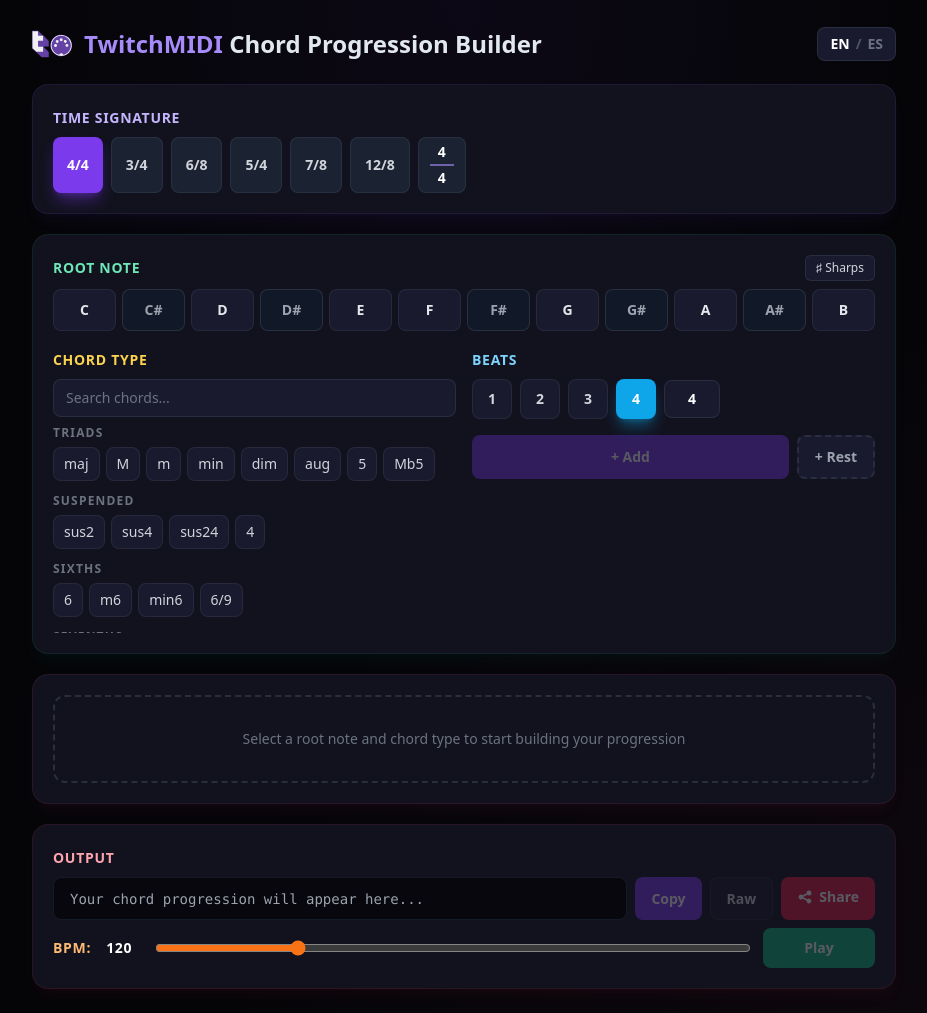
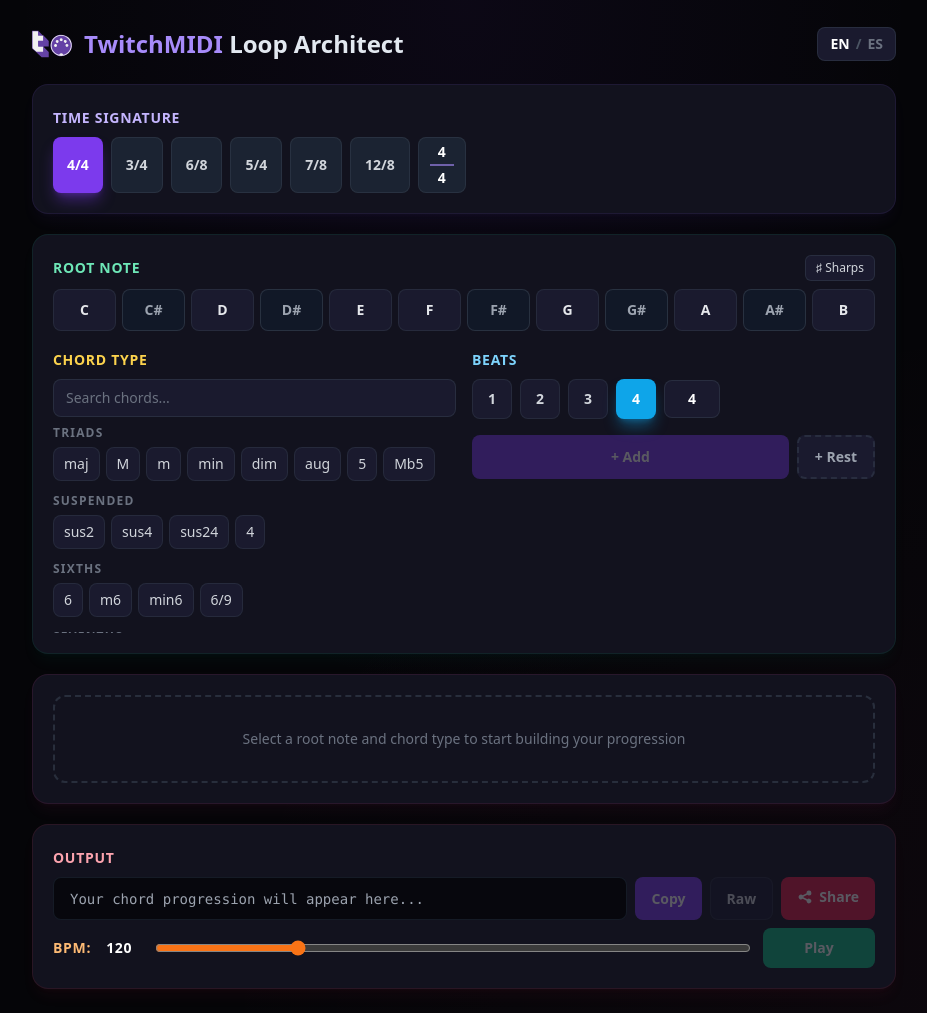
Before and after one commit to rafaelpernil2/TwitchMIDI-ChordProgressionBuilder, an Astro site: page / in a window 1280 px wide. Shown: the whole page, without its empty margins (176-1103 px from the left). Built offline with nearby package versions, Linux system fonts and the light colour scheme; Astro itself is replaced by a stand-in of ours.

Commit message:
feat: Rename to Loop Architect from Chord Progression Builder

```diff
--- a/src/layouts/Layout.astro
+++ b/src/layouts/Layout.astro
@@ -4,7 +4,7 @@ interface Props {
   description?: string;
 }
 
-const { title, description = "Build, preview, and share chord progressions for TwitchMIDI. Visual builder with 140+ chord types, audio playback, and instant sharing." } = Astro.props;
+const { title, description = "Design, preview, and share loops for TwitchMIDI. Visual architect with 140+ chord types, audio playback, and instant sharing." } = Astro.props;
 const canonicalURL = new URL(Astro.url.pathname, Astro.site ?? Astro.url.origin);
 const ogImageURL = new URL("/og-image.png", canonicalURL);
 ---
--- a/src/lib/i18n.ts
+++ b/src/lib/i18n.ts
@@ -6,7 +6,7 @@ export type Locale = "en" | "es";
 const translations = {
   en: {
     // Header
-    title: "Chord Progression Builder",
+    title: "Loop Architect",
 
     // Time Signature
     timeSignature: "Time Signature",
@@ -77,7 +77,7 @@ const translations = {
   },
   es: {
     // Header
-    title: "Constructor de Progresiones de Acordes",
+    title: "Loop Architect",
 
     // Time Signature
     timeSignature: "Compas",
--- a/src/pages/index.astro
+++ b/src/pages/index.astro
@@ -3,7 +3,7 @@ import Layout from "../layouts/Layout.astro";
 import App from "../components/App";
 ---
 
-<Layout title="TwitchMIDI Chord Progression Builder">
+<Layout title="TwitchMIDI Loop Architect">
   <div class="max-w-4xl mx-auto px-4 py-6">
     <App client:load />
   </div>
```
Also changed, not shown: public/og-image.png.
